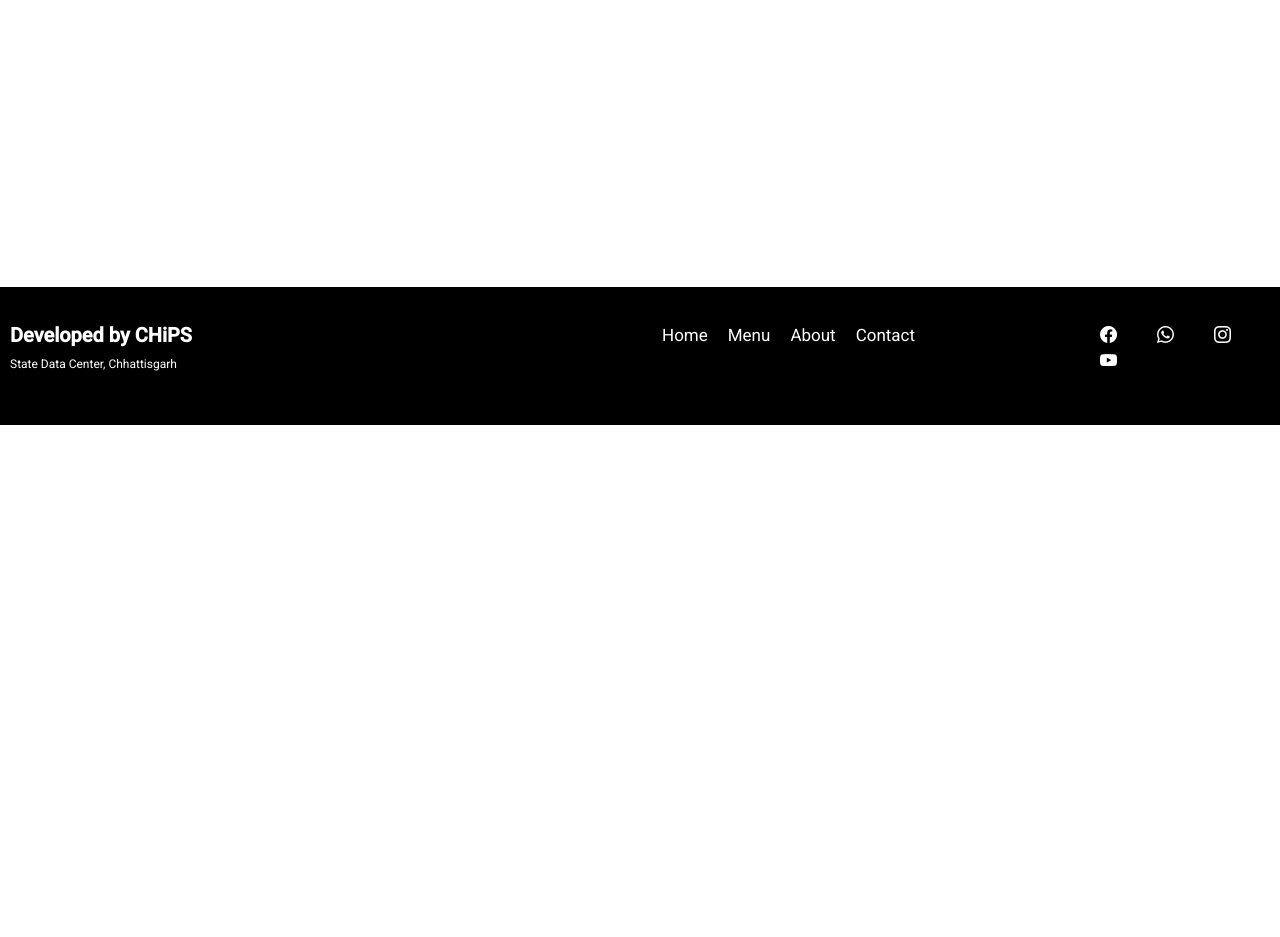
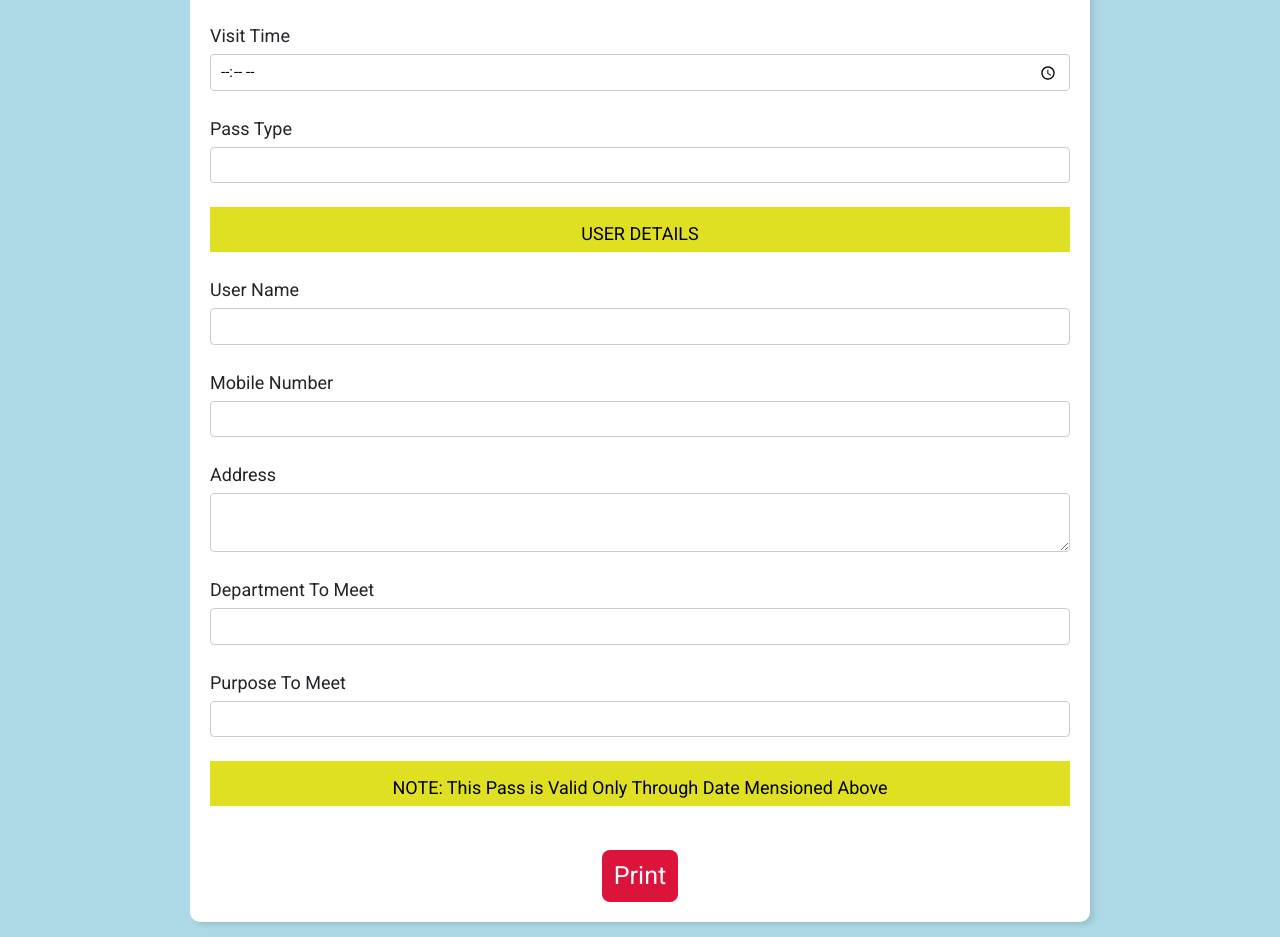
Before and after one commit to gavelprashant99/epass, an Angular app: page /finalpass in a window 1280 px wide. Before the commit this address led to /. Shown: the part 375-1312 px from the top of the page. Before the commit the page ends 800 px from the top, so only its background shows below. Built offline with nearby package versions, Linux system fonts and the light colour scheme.

Commit message:
outputform

```diff
--- a/src/app/admin/navbar/navbar.component.html
+++ b/src/app/admin/navbar/navbar.component.html
@@ -23,6 +23,9 @@
           <a class="nav-link" routerLink="contact-us" routerLinkActive="active-link">GeneratePass</a>
         </li>
         <li class="nav-item">
+          <a class="nav-link" routerLink="finalpass" routerLinkActive="active-link">GatePass</a>
+        </li>
+        <li class="nav-item">
           <a class="nav-link" routerLink="about-us" routerLinkActive="active-link">AboutUs</a>
         </li>
         <li class="nav-item">
--- a/src/app/app-routing.module.ts
+++ b/src/app/app-routing.module.ts
@@ -8,12 +8,14 @@ import { HomeComponent } from './admin/home/home.component';
 import { LoginComponent } from './admin/login/login.component';
 import { NavbarComponent } from './admin/navbar/navbar.component';
 import { OpenTicketComponent } from './admin/open-ticket/open-ticket.component';
+import { FinalpassComponent } from './finalpass/finalpass.component';
 
 const routes: Routes = [
 {path: '', component: HomeComponent},
 {path: 'menu', component: NavbarComponent},
 {path: 'generate-ticket', component: GenerateTicketComponent},
 {path: 'open-ticket', component: OpenTicketComponent},
+{path: 'finalpass',component:FinalpassComponent},
 {path: 'contact-us', component: ContactUsComponent},
 {path: 'about-us', component: AboutUsComponent},
 {path: 'login', component: LoginComponent}
--- a/src/app/app.module.ts
+++ b/src/app/app.module.ts
@@ -18,6 +18,7 @@ import { AboutUsComponent } from './about-us/about-us.component';
 
 
 import {HttpClientModule} from '@angular/common/http';
+import { FinalpassComponent } from './finalpass/finalpass.component';
 
 @NgModule({
   declarations: [
@@ -29,7 +30,8 @@ import {HttpClientModule} from '@angular/common/http';
     FooterComponent,
     HomeComponent,
     ContactUsComponent,
-    AboutUsComponent
+    AboutUsComponent,
+    FinalpassComponent
 
   ],
   imports: [
--- /dev/null
+++ b/src/app/finalpass/finalpass.component.css
@@ -0,0 +1,115 @@
+* {
+    margin: 0;
+    padding: 0;
+    box-sizing: border-box;
+
+  }
+  .backimg{
+    background-color: lightblue;
+  }
+  .imgcl{
+    width: max-content;
+    height: auto;
+  }
+  .container {
+    max-width: auto;
+    height: auto;
+    margin: 0 auto;
+    padding: 30px;
+    background-position: center;
+
+    background-size: cover;
+  }
+  .textshow{
+    text-align: center;
+    font-weight: normal;
+    font-size: 30px;
+    color:black;
+    background-color: rgb(224, 224, 35);
+  }
+  .apply_box {
+    max-width: 900px;
+    height: auto;
+    padding: 20px;
+    background-color:white;
+    margin: 0 auto;
+    margin-top: 20px;
+    box-shadow: 4px 3px 5px rgba(1, 1, 1, 0.1);
+    border-radius: 10px;
+  }
+
+  .title_small {
+    font-size: 20px;
+  }
+
+  .form_container {
+    margin-top: 20px;
+    display: grid;
+    grid-template-columns: repeat(auto-fit, minmax(200px, 1fr));
+    gap: 20px;
+  }
+  .form_control {
+    display: flex;
+    flex-direction: column;
+  }
+
+  label {
+    font-size: 18px;
+    margin-bottom: 5px;
+  }
+
+  input,
+  select,
+  textarea {
+    padding: 6px 10px;
+    border: 1px solid #ccc;
+    border-radius: 4px;
+    font-size: 15px;
+  }
+
+  input:focus {
+    outline-color: #0d3c20;
+  }
+
+  .button_container {
+    display: flex;
+     font-size: 25px;
+    justify-content:center;
+    margin-top: 20px;
+  }
+  button {
+    background-color: crimson;
+    border: transparent solid 2px;
+    padding: 5px 10px;
+    color: white;
+    border-radius: 8px;
+    transition: 0.3s ease-in;
+  }
+  button:hover {
+    background-color: #ccc;
+    border: 2px solid #0d3c20;
+    color: black;
+    transition: 0.3s ease-out;
+    cursor: pointer;
+  }
+  .textarea_control {
+    grid-column: 1 / span 2;
+  }
+  .textarea_control textarea {
+    width: 100%;
+  }
+  .radio-style{
+    height: 1.2em;
+    width: 1.2em;
+    vertical-align: middle;
+    margin-left: 2em;
+  }
+  .radio-style span{
+    margin-right: 2em;
+  }
+
+  @media (max-width: 700px ) {
+    .textarea_control {
+      grid-column: 1 / span 1;
+    }
+  } ;
--- /dev/null
+++ b/src/app/finalpass/finalpass.component.html
@@ -0,0 +1,103 @@
+<div class="backimg">
+    <div class="container">
+    <div class="apply_box">
+        <h2>
+          VISITOR GATE PASS
+       </h2>
+        <br>
+    <form>
+      <br>
+      <div class="form_control">
+        <label for="ticketno">Ticket No </label>
+        <input
+          type="text"
+          id="ticketno"
+          name="tnumid"
+      />
+      </div>
+      <br>
+      <div class="form_control" >
+        <label for="date">Visit Date </label>
+        <input
+          type="date" id="date" name="date" />
+
+      </div>
+      <br>
+       <div class="form_control" >
+        <label for="Time">Visit Time </label>
+        <input
+        type="time"
+          id="timel"
+          name="timel"
+
+        />
+      </div>
+         <br>
+         <div class="form_control">
+            <label for="passtype">Pass Type </label>
+            <input
+              type="text" id="passtypetext" name="passtype" />
+
+          </div>
+          <br>
+          <div class="textshow" >
+             <label>USER DETAILS</label>
+          </div>
+          <br>
+          <div class="form_control">
+            <label for="first name"> User Name</label>
+            <input
+              type="text"
+              id="Fname"
+              name="fnam"
+               />
+          </div>
+          <br>
+          <div class="form_control">
+            <label for="Mobile Number">Mobile Number </label>
+            <input
+              type="text"
+              id="Num"
+              name="Number"
+
+            />
+          </div>
+          <br>
+          <div class="form_control" >
+            <label for="publicaddress"  > Address</label>
+        <textarea   name="pubaddress">
+
+        </textarea>
+          </div>
+          <br>
+          <div class="form_control">
+            <label for="dept to meet">Department To Meet </label>
+            <input
+              type="text"
+              id="Num"
+              name="Number"
+
+            />
+          </div>
+          <br>
+          <div class="form_control">
+            <label for="Reason">Purpose To Meet</label>
+            <input
+              type="text"
+              id="Reason"
+              name="Reason"
+
+            />
+          </div>
+          <br>
+          <div class="textshow">
+            <label> NOTE: This Pass is Valid Only Through Date Mensioned Above </label>
+          </div>
+          <br>
+          <div class="button_container">
+            <button type="submit">Print</button>
+         </div>
+    </form>
+    </div>
+    </div>
+</div>
--- /dev/null
+++ b/src/app/finalpass/finalpass.component.ts
@@ -0,0 +1,15 @@
+import { Component, OnInit } from '@angular/core';
+
+@Component({
+  selector: 'app-finalpass',
+  templateUrl: './finalpass.component.html',
+  styleUrls: ['./finalpass.component.css']
+})
+export class FinalpassComponent implements OnInit {
+
+  constructor() { }
+
+  ngOnInit(): void {
+  }
+
+}
```
Also changed, not shown: src/app/admin/navbar/navbar.component.ts (+0 -9 lines), 1 other file (tests, documents, lock files or other folders).
